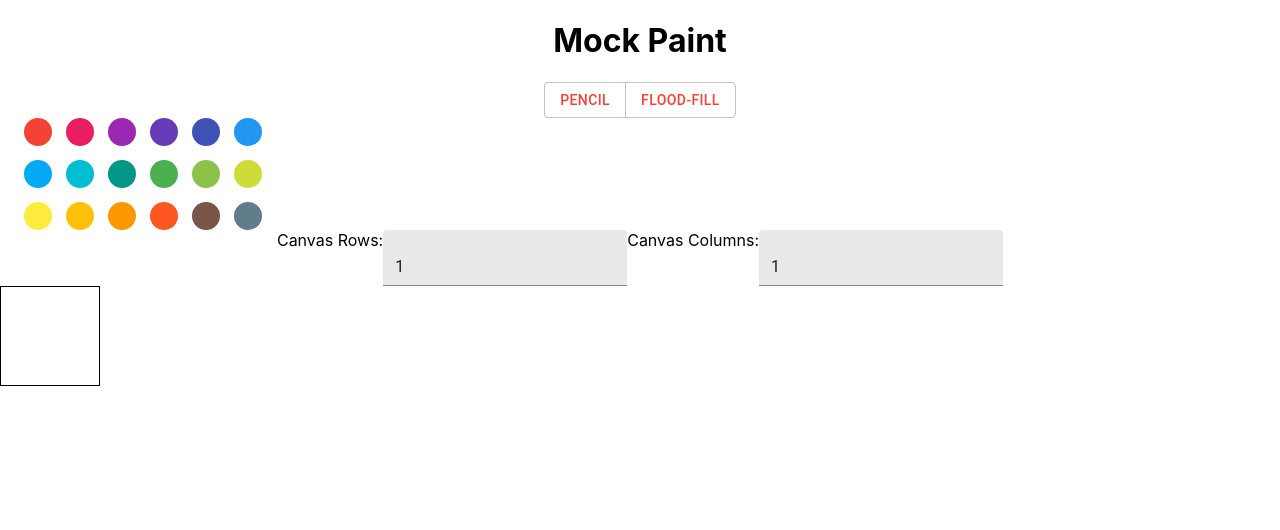
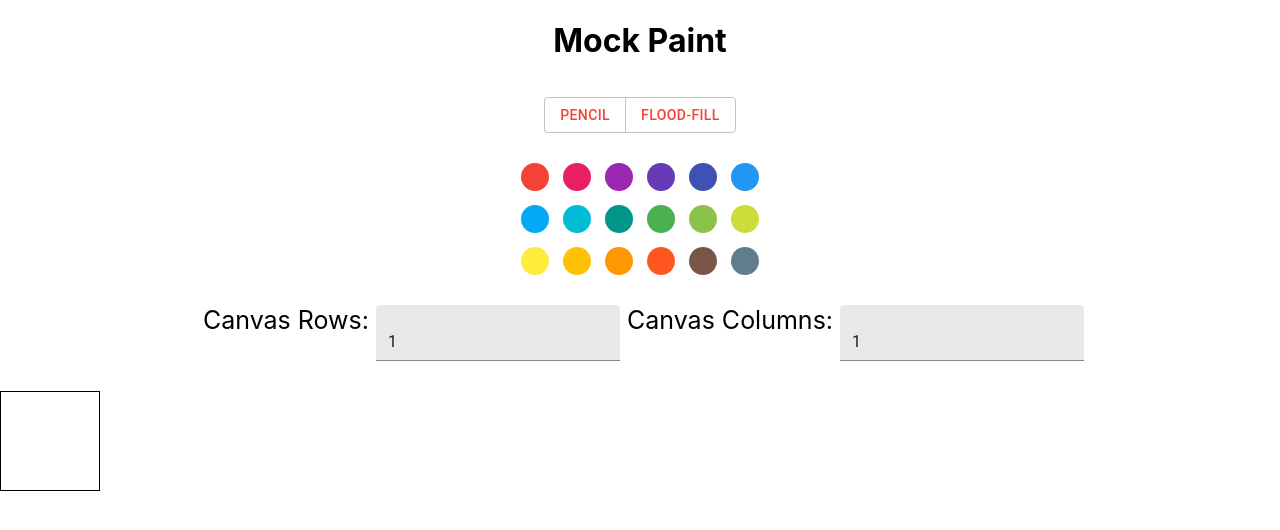
Before and after one commit to samfauble/microsoft-paint-mock, a React (Create React App) app: page / in a window 1280 px wide. Shown: the top 530 px of the page. Built offline with nearby package versions, Linux system fonts and the light colour scheme.

Commit message:
adjusted layout

```diff
--- a/src/App.css
+++ b/src/App.css
@@ -38,6 +38,26 @@
   display: grid;
 }
 
+.MuiButtonGroup-root {
+  margin : 15px;
+  margin-bottom: 30px;
+}
+
+form {
+  margin : 30px 15px;
+}
+
+.container {
+  display : flex;
+  flex-direction: column;
+  align-items: center;
+}
+
+label {
+  margin : 7px 7px 15px;
+  font-size : 25px;
+}
+
 @keyframes App-logo-spin {
   from {
     transform: rotate(0deg);
--- a/src/components/CanvasSize.js
+++ b/src/components/CanvasSize.js
@@ -72,5 +72,4 @@ const mapStateToProps = ({canvas}) => {
     }
 }
 
-
 export default connect(mapStateToProps)(CanvasSize)
--- a/src/components/Toolbar.js
+++ b/src/components/Toolbar.js
@@ -2,7 +2,6 @@ import React from 'react'
 import Tools from './Tools'
 import CanvasSize from './CanvasSize'
 import { CirclePicker } from 'react-color'
-import { Container } from '@material-ui/core'
 import { connect } from 'react-redux'
 import currentColor from '../actions/color'
 
@@ -13,7 +12,7 @@ function Toolbar({dispatch, selectedColor}) {
     }
 
     return (
-        <Container>
+        <div className = 'container'>
             <h1>
                 Mock Paint
             </h1>
@@ -22,7 +21,7 @@ function Toolbar({dispatch, selectedColor}) {
                 value = {selectedColor}
                 onChangeComplete = {handleColorChange} />
             <CanvasSize />
-        </Container>
+        </div>
     )
 }
 
```
